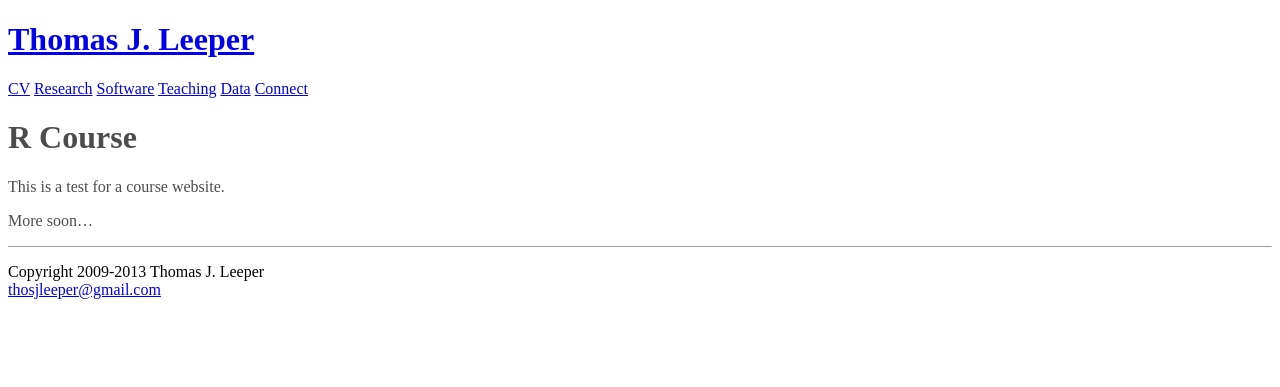
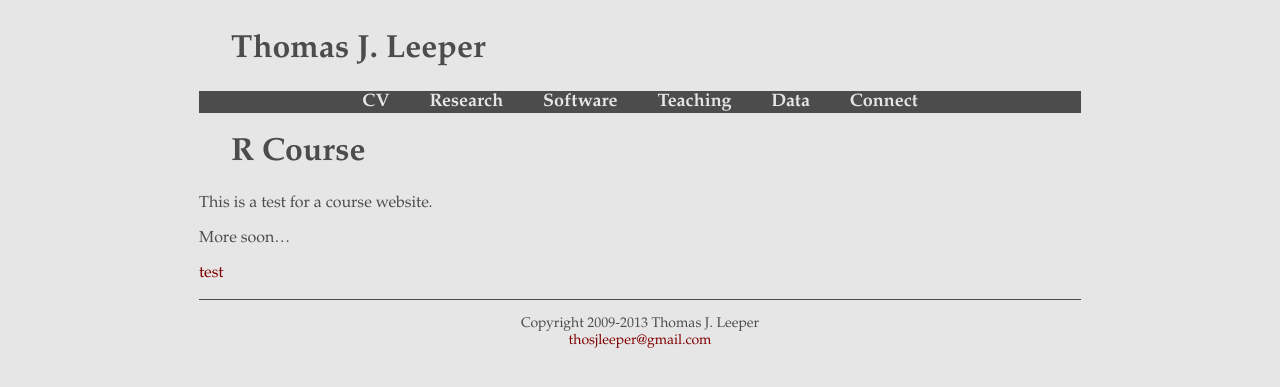
Before and after one commit to leeper/Rcourse, a Jekyll site: the page built from index.md, in a window 1280 px wide. Shown: the top 387 px of the page. Built offline with Jekyll 4.4.1, drawn with Linux system fonts in a browser that asks for light colours.

Commit message:
# This is a combination of 6 commits. # The first commit's message is: more jekyll set up
# This is the 2nd commit message:

more jekyll set up

# This is the 3rd commit message:

more jekyll set up

# This is the 4th commit message:

more jekyll set up

# This is the 5th commit message:

more jekyll set up

# This is the 6th commit message:

test link

```diff
--- /dev/null
+++ b/css.css
@@ -0,0 +1,130 @@
+/* GENERAL FORMATTING */
+html {
+  margin : 5px;
+	padding : 5px;
+}
+
+body {
+  background-color:#e6e6e6;
+  margin-left: 15%;
+  margin-right: 15%;
+}
+
+/* HEADINGS */
+h1 {
+  color:#4c4c4c;
+	text-align:left;
+	font-weight:bold;
+	font-family:Garamond,Times,serif;
+	font-size:32px;
+	margin-left:24pt;
+}
+h2 {
+  background-color:#4c4c4c;
+	color:#e6e6e6;
+	font-family:Garamond,Times,serif;
+	text-align:center;
+	font-size:16px;
+}
+h3 {
+  color:#4c4c4c;
+	text-align:left;
+	font-weight:bold;
+	font-family:Garamond,Times,serif;
+	font-size:20px;
+}
+
+
+/* TABLES */
+table {	text-align:center;
+	align:center;
+	max-width: 50%;
+}
+
+/* TEXT */
+p {
+  margin-bottom: 0.08in;
+	color:#4c4c4c;
+	text-align:justify;
+	font-family:Garamond,Times,serif;
+	margin-left:0em;
+	font-size:16px;
+}
+.body {
+  margin-bottom: 0.08in;
+	color:#4c4c4c;
+	text-align:center;
+  margin-left: 0in;
+	font-family:Garamond,Times,serif;
+	font-size:16px;
+}
+.small {
+  margin-bottom: 0.08in;
+	color:#4c4c4c;
+  margin-left: 0in;
+	text-align:center;
+	font-family:Garamond,Times,serif;
+	font-size:14px;
+}
+.name {
+  color:#4c4c4c;
+	font-family:Garamond,Times,serif;
+	font-style:italic;
+	text-align:center;
+	font-size:12px;
+}
+
+
+/* HYPERLINKS */
+a {
+  text-decoration:none;
+	color:maroon;
+}
+a:hover {
+  text-decoration:underline;
+}
+
+
+/* LISTS */
+
+li {
+	margin-left: 0.15in;
+	margin-bottom: 0.08in;
+	color:#4c4c4c;
+	text-align:left;
+	font-family:Garamond,Times,serif;
+	font-size:16px;
+	text-indent: -13px;
+	list-style: none;
+}
+
+ul.plus li:before {
+	content: "+ ";
+}
+
+/* HEADER AND FOOTER */
+hr {
+	height:1px;
+	border:0;
+	background-color:#4c4c4c;
+	margin-bottom:1em;
+	margin-top:1em;
+}
+
+nav {
+}
+
+span.nav {
+  background-color:#4c4c4c;
+  font-family:Garamond,Times,serif;
+  font-weight:bold;
+	text-align:center;
+  display:block;
+  font-size:18px;
+}
+
+a.nav {
+  color:#e6e6e6;
+	margin-left:2%;
+  margin-right:2%;
+}
--- a/index.md
+++ b/index.md
@@ -9,3 +9,5 @@
 This is a test for a course website.
 
 More soon...
+
+[test](fork.md)
```
Also changed, not shown: fork.md (+6 -1 lines).
